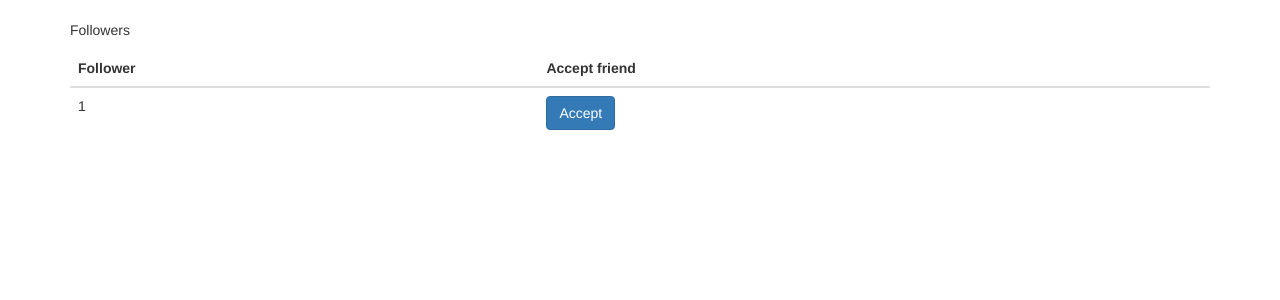
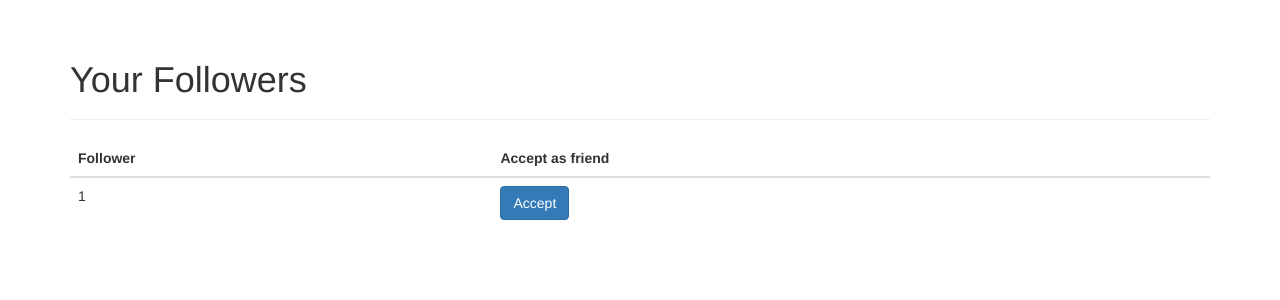
Before and after one commit to CMPUT404W16/social-dist, a Flask app: template app/templates/user/followers.html in a window 1280 px wide. Shown: the part 52-352 px from the top of the page. Run offline with Flask 2, Linux system fonts and the light colour scheme; the template is opened without the code that fills it: most values are stand-ins (such as "Sample title", 1, 10 or a date in 2020); some libraries are stand-ins or nearby versions.

Commit message:
followers.html minor ui change

```diff
--- a/app/templates/user/followers.html
+++ b/app/templates/user/followers.html
@@ -1,13 +1,15 @@
 {% extends "base.html" %}
 
 {% block page_content %}
-<p>Followers</p>
+<div class="page-header">
+  <h1>Your Followers</h1>
+</div>
 {% if (followers) %}
 <table class="table table-hover">
     <thead>
       <tr>
         <th>Follower</th>
-        <th>Accept friend</th>
+        <th>Accept as friend</th>
       </tr>
     </thead>
     <tbody>
```
